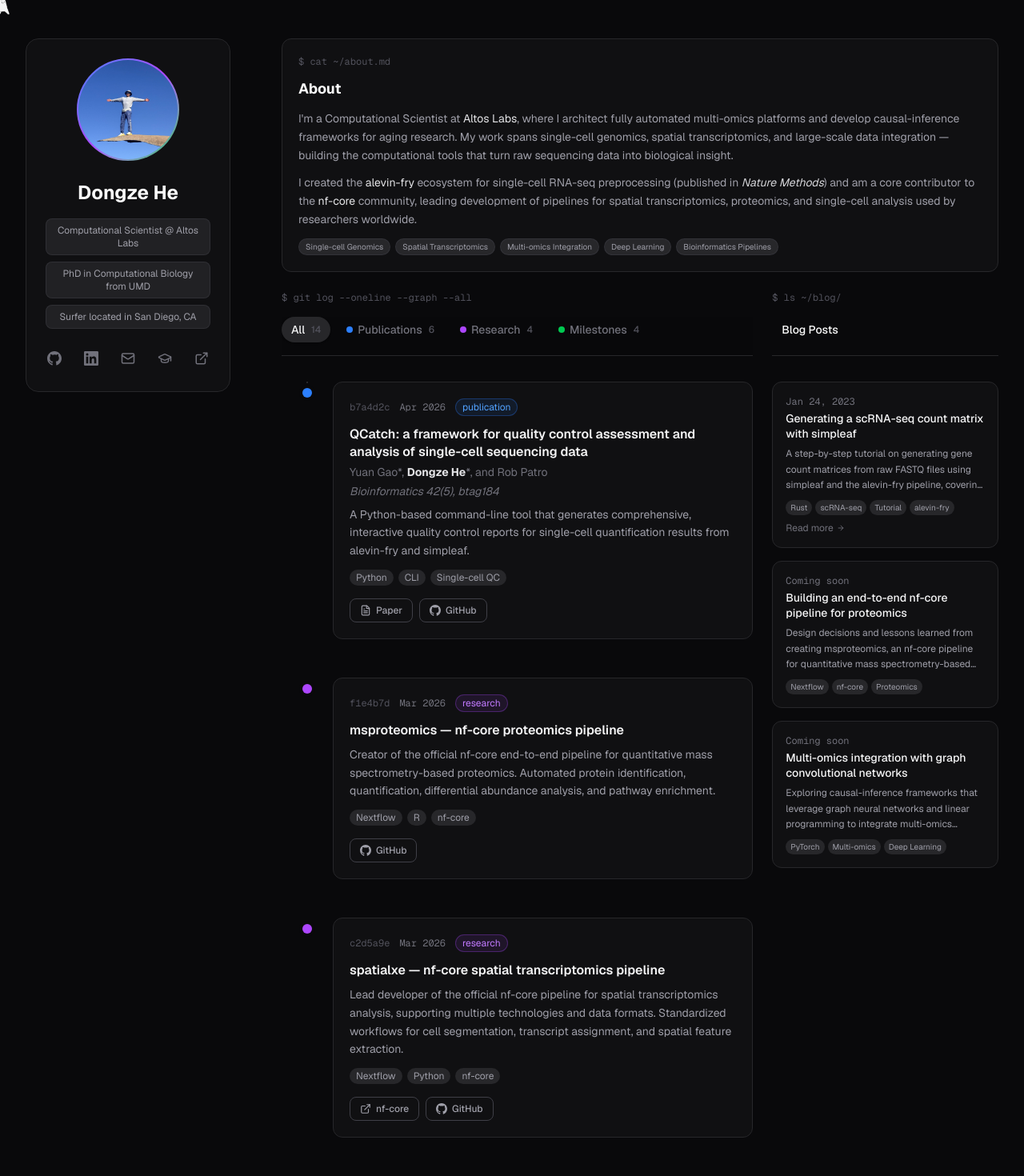
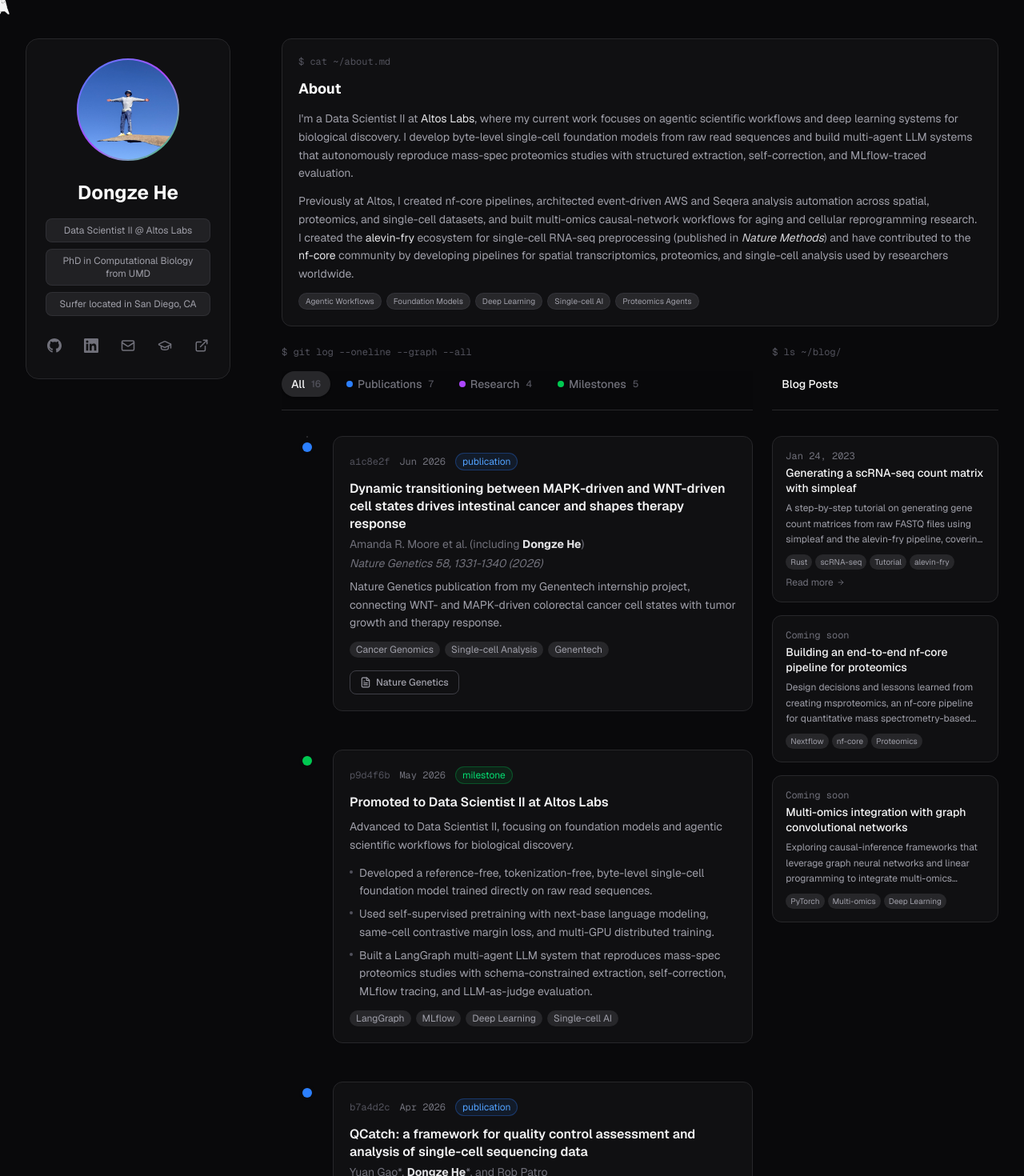
Before and after one commit to DongzeHE/DongzeHE.github.io, a Next.js app: page / in a window 1280 px wide. Shown: the top 1470 px of the page at 80% size. Built offline with nearby package versions, Linux system fonts and the light colour scheme.

Commit message:
Update profile milestones and publications

```diff
--- a/app/layout.tsx
+++ b/app/layout.tsx
@@ -14,13 +14,13 @@ const geistMono = Geist_Mono({
 });
 
 export const metadata: Metadata = {
-  title: "Dongze He | Computational Scientist",
+  title: "Dongze He | Data Scientist II",
   description:
-    "Computational biologist developing tools and methods for single-cell genomics and multi-omics data analysis. Building scalable bioinformatics infrastructure at Altos Labs.",
+    "Data Scientist II building single-cell foundation models and multi-agent LLM systems for biological discovery at Altos Labs.",
   openGraph: {
-    title: "Dongze He | Computational Scientist",
+    title: "Dongze He | Data Scientist II",
     description:
-      "Single-cell genomics, multi-omics, and scalable bioinformatics at Altos Labs.",
+      "Single-cell foundation models, proteomics agents, and computational biology at Altos Labs.",
     type: "website",
   },
 };
--- a/components/HeroBio.tsx
+++ b/components/HeroBio.tsx
@@ -1,9 +1,9 @@
 const interests = [
-  "Single-cell Genomics",
-  "Spatial Transcriptomics",
-  "Multi-omics Integration",
+  "Agentic Workflows",
+  "Foundation Models",
   "Deep Learning",
-  "Bioinformatics Pipelines",
+  "Single-cell AI",
+  "Proteomics Agents",
 ];
 
 export function HeroBio() {
@@ -16,24 +16,28 @@ export function HeroBio() {
       <h2 className="text-lg font-bold text-zinc-50">About</h2>
 
       <p className="text-sm text-zinc-400 leading-relaxed mt-3">
-        I&apos;m a Computational Scientist at{" "}
-        <span className="text-zinc-200">Altos Labs</span>, where I architect
-        fully automated multi-omics platforms and develop causal-inference
-        frameworks for aging research. My work spans single-cell genomics,
-        spatial transcriptomics, and large-scale data integration — building
-        the computational tools that turn raw sequencing data into biological
-        insight.
+        I&apos;m a Data Scientist II at{" "}
+        <span className="text-zinc-200">Altos Labs</span>, where my current
+        work focuses on agentic scientific workflows and deep learning systems
+        for biological discovery. I develop byte-level single-cell foundation
+        models from raw read sequences and build multi-agent LLM systems that
+        autonomously reproduce mass-spec proteomics studies with structured
+        extraction, self-correction, and MLflow-traced evaluation.
       </p>
 
       <p className="text-sm text-zinc-400 leading-relaxed mt-3">
-        I created the{" "}
+        Previously at Altos, I created nf-core pipelines, architected
+        event-driven AWS and Seqera analysis automation across spatial,
+        proteomics, and single-cell datasets, and built multi-omics
+        causal-network workflows for aging and cellular reprogramming
+        research. I created the{" "}
         <span className="text-zinc-200">alevin-fry</span> ecosystem for
         single-cell RNA-seq preprocessing (published in{" "}
-        <span className="text-zinc-300 italic">Nature Methods</span>) and am
-        a core contributor to the{" "}
-        <span className="text-zinc-200">nf-core</span> community, leading
-        development of pipelines for spatial transcriptomics, proteomics, and
-        single-cell analysis used by researchers worldwide.
+        <span className="text-zinc-300 italic">Nature Methods</span>) and have
+        contributed to the{" "}
+        <span className="text-zinc-200">nf-core</span> community by developing
+        pipelines for spatial transcriptomics, proteomics, and single-cell
+        analysis used by researchers worldwide.
       </p>
 
       <div className="flex flex-wrap gap-1.5 mt-3">
--- a/components/ProfileSidebar.tsx
+++ b/components/ProfileSidebar.tsx
@@ -46,7 +46,7 @@ const socials = [
 ];
 
 const tags = [
-  "Computational Scientist @ Altos Labs",
+  "Data Scientist II @ Altos Labs",
   "PhD in Computational Biology from UMD",
   "Surfer located in San Diego, CA",
 ];
--- a/components/TimelineCommit.tsx
+++ b/components/TimelineCommit.tsx
@@ -99,6 +99,18 @@ export function TimelineCommit({ entry }: TimelineCommitProps) {
           {entry.description}
         </p>
 
+        {/* Highlights */}
+        {entry.highlights && entry.highlights.length > 0 && (
+          <ul className="mt-3 space-y-1.5 text-sm text-zinc-400 leading-relaxed">
+            {entry.highlights.map((highlight) => (
+              <li key={highlight} className="flex gap-2">
+                <span className="mt-2 h-1 w-1 flex-none rounded-full bg-zinc-600" />
+                <span>{highlight}</span>
+              </li>
+            ))}
+          </ul>
+        )}
+
         {/* Tech stack */}
         {entry.techStack.length > 0 && (
           <div className="flex flex-wrap gap-1.5 mt-3">
--- a/data/timeline.ts
+++ b/data/timeline.ts
@@ -20,6 +20,7 @@ export interface TimelineEntry {
   description: string;
   venue?: string;
   authors?: string;
+  highlights?: string[];
   links: TimelineLink[];
   techStack: string[];
 }
@@ -27,6 +28,42 @@ export interface TimelineEntry {
 export type FilterOption = "all" | TimelineType;
 
 export const timelineData: TimelineEntry[] = [
+  {
+    id: "a1c8e2f",
+    date: "Jun 2026",
+    sortDate: "2026-06-11",
+    type: TimelineType.Publication,
+    title:
+      "Dynamic transitioning between MAPK-driven and WNT-driven cell states drives intestinal cancer and shapes therapy response",
+    description:
+      "Nature Genetics publication from my Genentech internship project, connecting WNT- and MAPK-driven colorectal cancer cell states with tumor growth and therapy response.",
+    venue: "Nature Genetics 58, 1331-1340 (2026)",
+    authors: "Amanda R. Moore et al. (including Dongze He)",
+    links: [
+      {
+        label: "Nature Genetics",
+        url: "https://www.nature.com/articles/s41588-026-02611-0",
+        icon: "paper",
+      },
+    ],
+    techStack: ["Cancer Genomics", "Single-cell Analysis", "Genentech"],
+  },
+  {
+    id: "p9d4f6b",
+    date: "May 2026",
+    sortDate: "2026-05-01",
+    type: TimelineType.Milestone,
+    title: "Promoted to Data Scientist II at Altos Labs",
+    description:
+      "Advanced to Data Scientist II, focusing on foundation models and agentic scientific workflows for biological discovery.",
+    highlights: [
+      "Developed a reference-free, tokenization-free, byte-level single-cell foundation model trained directly on raw read sequences.",
+      "Used self-supervised pretraining with next-base language modeling, same-cell contrastive margin loss, and multi-GPU distributed training.",
+      "Built a LangGraph multi-agent LLM system that reproduces mass-spec proteomics studies with schema-constrained extraction, self-correction, MLflow tracing, and LLM-as-judge evaluation.",
+    ],
+    links: [],
+    techStack: ["LangGraph", "MLflow", "Deep Learning", "Single-cell AI"],
+  },
   {
     id: "b7a4d2c",
     date: "Apr 2026",
@@ -36,12 +73,12 @@ export const timelineData: TimelineEntry[] = [
       "QCatch: a framework for quality control assessment and analysis of single-cell sequencing data",
     description:
       "A Python-based command-line tool that generates comprehensive, interactive quality control reports for single-cell quantification results from alevin-fry and simpleaf.",
-    venue: "Bioinformatics 42(5), btag184",
+    venue: "Bioinformatics, Volume 42, Issue 5, May 2026, btag184",
     authors: "Yuan Gao*, Dongze He*, and Rob Patro",
     links: [
       {
-        label: "Paper",
-        url: "https://doi.org/10.1093/bioinformatics/btag184",
+        label: "OUP Bioinformatics",
+        url: "https://academic.oup.com/bioinformatics/article/42/5/btag184/8654715",
         icon: "paper",
       },
       {
@@ -74,18 +111,18 @@ export const timelineData: TimelineEntry[] = [
     date: "Mar 2026",
     sortDate: "2026-03-01",
     type: TimelineType.Research,
-    title: "spatialxe — nf-core spatial transcriptomics pipeline",
+    title: "spatialaxe — nf-core spatial transcriptomics pipeline",
     description:
       "Lead developer of the official nf-core pipeline for spatial transcriptomics analysis, supporting multiple technologies and data formats. Standardized workflows for cell segmentation, transcript assignment, and spatial feature extraction.",
     links: [
       {
         label: "nf-core",
-        url: "https://nf-co.re/spatialxe/dev/",
+        url: "https://nf-co.re/spatialaxe/dev/",
         icon: "external",
       },
       {
         label: "GitHub",
-        url: "https://github.com/nf-core/spatialxe",
+        url: "https://github.com/nf-core/spatialaxe",
         icon: "github",
       },
     ],
@@ -117,11 +154,16 @@ export const timelineData: TimelineEntry[] = [
     date: "Jun 2024",
     sortDate: "2024-06-01",
     type: TimelineType.Milestone,
-    title: "Joined Altos Labs as Computational Scientist",
+    title: "Joined Altos Labs as Computational Scientist I",
     description:
-      "Architecting fully automated multi-omics platforms (Flyte + Nextflow + AWS) and deploying ReAct-based AI dashboards to accelerate scientific hypothesis generation.",
+      "Built scalable bioinformatics infrastructure and multi-omics analysis systems across spatial, proteomics, and single-cell programs.",
+    highlights: [
+      "Created and maintained open-source nf-core pipelines with 30+ merged contributions across 4 pipelines and 7 reusable tool modules.",
+      "Architected AWS S3-triggered Seqera Tower pipelines that processed 300+ Xenium slices, 250+ mass-spec experiments, and 100+ single-cell samples without manual intervention.",
+      "Built multi-omics causal-network workflows using footprint-based activity inference and constraint-based optimization for aging and cellular reprogramming research.",
+    ],
     links: [],
-    techStack: ["Nextflow", "Flyte", "AWS", "RShiny", "LangChain"],
+    techStack: ["Nextflow", "Seqera", "AWS", "Multi-omics", "nf-core"],
   },
   {
     id: "d4f2e8a",
@@ -131,6 +173,11 @@ export const timelineData: TimelineEntry[] = [
     title: "Ph.D. in Biological Sciences — University of Maryland",
     description:
       "Methods for efficient processing and comprehensive analysis of single-cell sequencing data. Advisor: Dr. Rob Patro. Concentration: Computational Biology and Bioinformatics.",
+    highlights: [
+      "Led development of the Rust-based alevin-fry/simpleaf ecosystem for faster, memory-frugal single-cell preprocessing.",
+      "Co-authored the Single-Cell Best Practices open-source textbook, a community standard for single-cell analysis and benchmarking.",
+      "Designed Forseti, the first statistical model to predict scRNA-seq read splicing status, reaching AUROC 0.9.",
+    ],
     links: [],
     techStack: ["Rust", "Python", "R", "C/C++"],
   },
@@ -202,6 +249,28 @@ export const timelineData: TimelineEntry[] = [
     techStack: ["Python", "R", "Jupyter"],
   },
   {
+    id: "h6d3b9a",
+    date: "Summer 2023",
+    sortDate: "2023-06-15",
+    type: TimelineType.Research,
+    title: "Deep Learning Motif Discovery for scATAC-seq — Genentech",
+    description:
+      "Summer internship project that later connected to the Nature Genetics colorectal cancer publication.",
+    highlights: [
+      "Improved a deep-learning Motif Discovery Analysis framework for scATAC-seq, enabling the first cell-type-specific MDA at Genentech.",
+      "Discovered regulatory targets of a key transcription factor through integrated MDA and gene-regulatory-network analysis.",
+      "Implemented the analysis workflow in Nextflow for reproducible execution.",
+    ],
+    links: [
+      {
+        label: "Publication outcome",
+        url: "https://www.nature.com/articles/s41588-026-02611-0",
+        icon: "paper",
+      },
+    ],
+    techStack: ["PyTorch", "Nextflow", "Python"],
+  },
+  {
     id: "d7b1f3e",
     date: "Jan 2023",
     sortDate: "2023-01-01",
@@ -225,17 +294,6 @@ export const timelineData: TimelineEntry[] = [
       },
     ],
     techStack: ["Rust", "CLI"],
-  },
-  {
-    id: "a1c8e2f",
-    date: "Summer 2023",
-    sortDate: "2023-06-15",
-    type: TimelineType.Research,
-    title: "Deep Learning Motif Discovery for scATAC-seq — Genentech",
-    description:
-      "Improved a deep-learning-based Motif Discovery Analysis framework for scATAC-seq, enabling the first cell-type-specific MDA at Genentech. Discovered regulatory targets through integrated MDA and gene-regulatory-network analysis.",
-    links: [],
-    techStack: ["PyTorch", "Nextflow", "Python"],
   },
   {
     id: "f4d6a2c",
```
